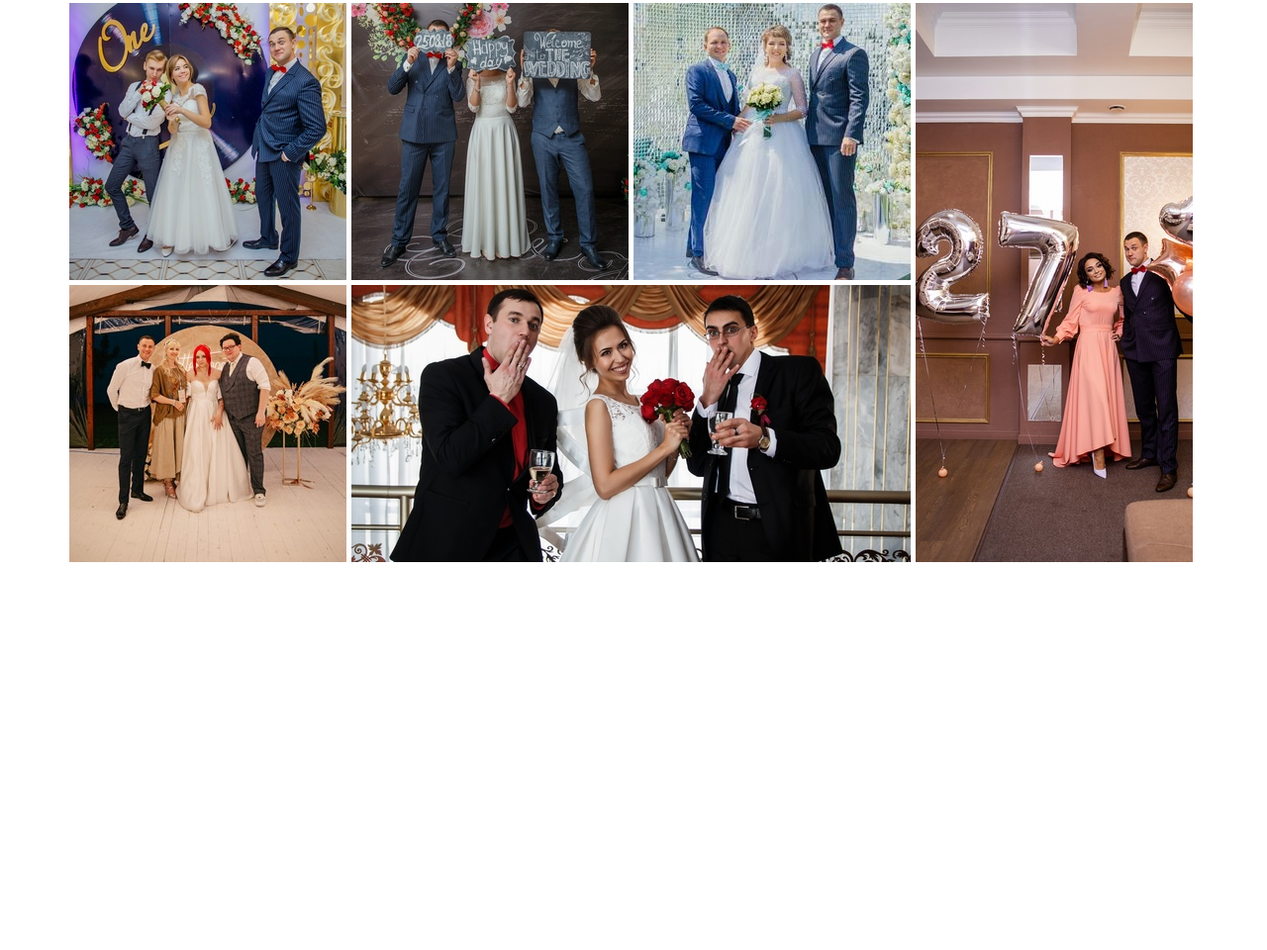
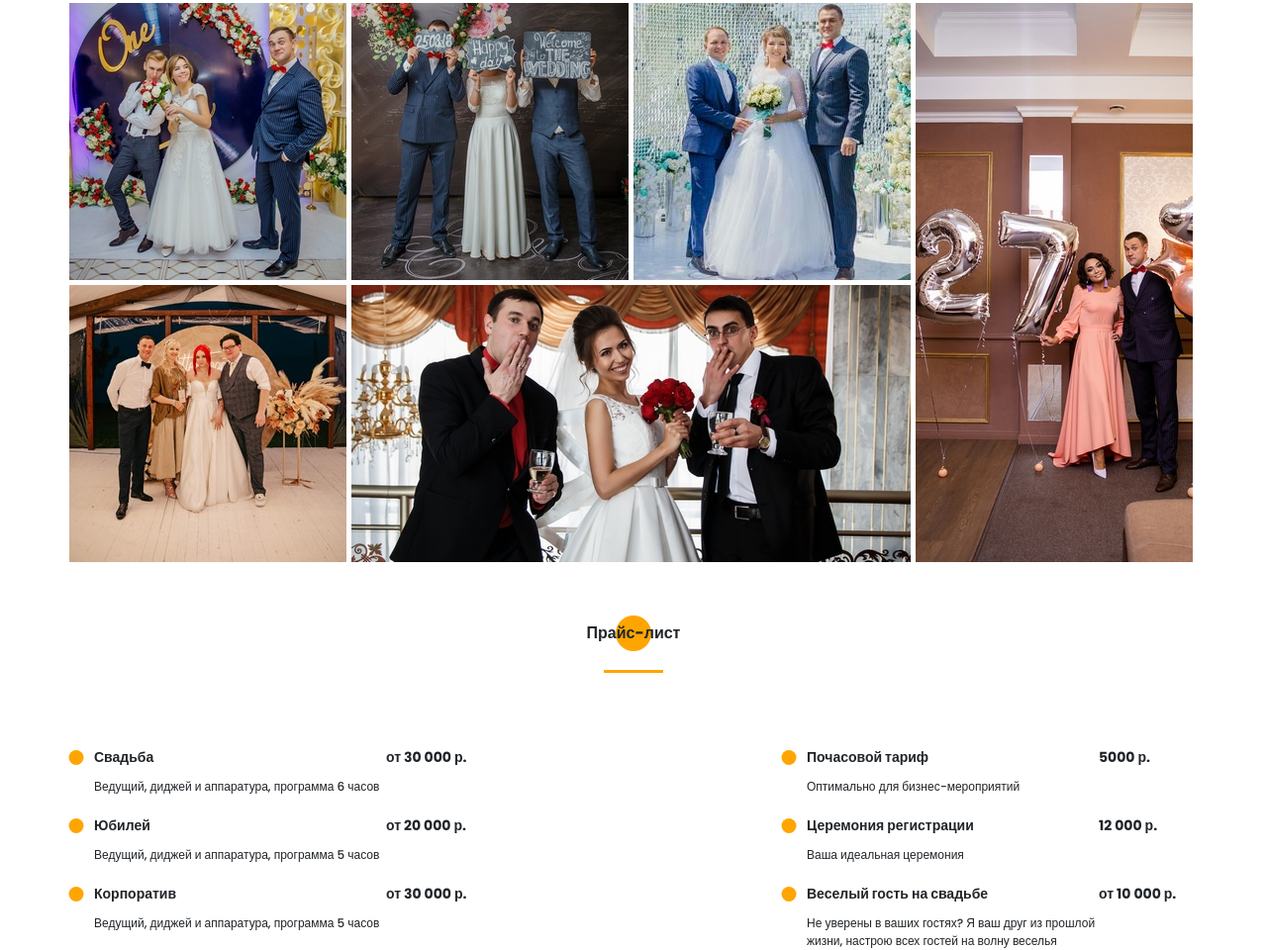
Before and after one commit to absalut87/portfolio_event, a website: page src/index.html in a window 1280 px wide. Shown: the part 3876-4836 px from the top of the page at 99% size. Before the commit the page ends 4444 px from the top, so only its background shows below. Drawn offline with nearby package versions, Linux system fonts and the light colour scheme; files that its build step writes are made by us from their sources.

Commit message:
section pricelist ready

```diff
--- a/src/index.html
+++ b/src/index.html
@@ -45,9 +45,9 @@
 </head>
 <body>
     <aside class="sidepanel">
-        <a href="#" class="sidepanel__link"><img src="icons/social/vk.svg" alt="VK"></a>
-        <a href="#" class="sidepanel__link_insta"><img src="icons/social/instagram.svg" alt="Instagram"></a>
-        <a href="#" class="sidepanel__link"><img src="icons/social/ok.svg" alt="OK"></a>
+        <a href="https://vk.com/absalyamov_official" class="sidepanel__link"><img src="icons/social/vk.svg" alt="VK"></a>
+        <a href="https://instagram.com/roman_absalyamov" class="sidepanel__link_insta"><img src="icons/social/instagram.svg" alt="Instagram"></a>
+        <a href="https://ok.ru/profile/568840291330" class="sidepanel__link"><img src="icons/social/ok.svg" alt="OK"></a>
         <div class="sidepanel__divider"></div>
         <div class="sidepanel__text"><span>Социальные сети</span></div>
     </aside>
@@ -390,6 +390,48 @@
         </div>
     </section>
 
+    <section class="price">
+        <div class="container">
+            <h2 class="title title_fz16 title__section-title">Прайс-лист</h2>
+            <div class="divider"></div>
+            <div class="price__wrapper">
+                <div class="price__item">
+                    <div class="price__item-name">Свадьба</div>
+                    <div class="price__item-price">от 30 000 р.</div>
+                    <div class="price__item-descr">Ведущий, диджей и аппаратура, программа 6 часов</div>
+                </div>
+                <div class="price__item">
+                    <div class="price__item-name">Почасовой тариф</div>
+                    <div class="price__item-price">5000 р.</div>
+                    <div class="price__item-descr">Оптимально для бизнес-мероприятий</div>
+                </div>
+
+                <div class="price__item">
+                    <div class="price__item-name">Юбилей</div>
+                    <div class="price__item-price">от 20 000 р.</div>
+                    <div class="price__item-descr">Ведущий, диджей и аппаратура, программа 5 часов</div>
+                </div>
+                <div class="price__item">
+                    <div class="price__item-name">Церемония регистрации</div>
+                    <div class="price__item-price">12 000 р.</div>
+                    <div class="price__item-descr">Ваша идеальная церемония</div>
+                </div>
+                <div class="price__item">
+                    <div class="price__item-name">Корпоратив</div>
+                    <div class="price__item-price">от 30 000 р.</div>
+                    <div class="price__item-descr">Ведущий, диджей и аппаратура, программа 5 часов</div>
+                </div>
+
+
+                <div class="price__item">
+                    <div class="price__item-name">Веселый гость на свадьбе</div>
+                    <div class="price__item-price">от 10 000 р.</div>
+                    <div class="price__item-descr">Не уверены в ваших гостях? Я ваш друг из прошлой жизни, настрою всех гостей на волну веселья</div>
+                </div>
+            </div>
+        </div>
+    </section>
+
     <script src="js/script.js"></script>
 </body>
 </html>
--- a/src/sass/base/_mixins.scss
+++ b/src/sass/base/_mixins.scss
@@ -11,3 +11,17 @@
         background: $main-color;
     }
 }
+
+@mixin before_circle_min {
+    &:before {
+        content: '';
+        position: absolute;
+        z-index: -1;
+        top: -25%;
+        left: 0;
+        width:  15px;
+        height: 15px;
+        border-radius: 100%;
+        background: $main-color;
+    }
+}
--- /dev/null
+++ b/src/sass/blocks/_price.scss
@@ -0,0 +1,43 @@
+.price {
+    padding-top: 60px;
+    &__wrapper {
+        display: grid;
+        margin-top: 60px;
+        grid-template: repeat(3, 1fr) / repeat(2, 1fr);
+        justify-content: space-between;
+        align-content: space-between;
+        row-gap: 15px;
+        column-gap: 300px;
+    }
+    &__item {
+        margin-top: 15px;
+        padding-left: 25px;
+        display: grid;
+        grid-template: minmax(21px, auto) 18px / minmax(200px, auto) 100px ;
+        justify-content: space-between;
+        align-content: space-between;
+        &-descr {
+            margin-top: 10px;
+            font-size: 12px;
+            font-weight: 500;
+            line-height: 18px;
+        }
+        &-name {
+            position: relative;
+            font-size: 14px;
+            font-weight: 700;
+            line-height: 21px;
+            @include before_circle_min;
+            &:before {
+                top: 3px;
+                left: -18px;
+                transform: translateX(-50%);
+                }
+        }
+        &-price {
+            font-size: 14px;
+            font-weight: 700;
+            line-height: 21px;
+        }
+    }
+}
--- a/src/sass/style.scss
+++ b/src/sass/style.scss
@@ -31,3 +31,4 @@
 @import 'blocks/resume';
 @import 'blocks/skills';
 @import 'blocks/portfolio';
+@import 'blocks/price';
```
Also changed, not shown: dist/css/style.min.css, dist/index.html.
